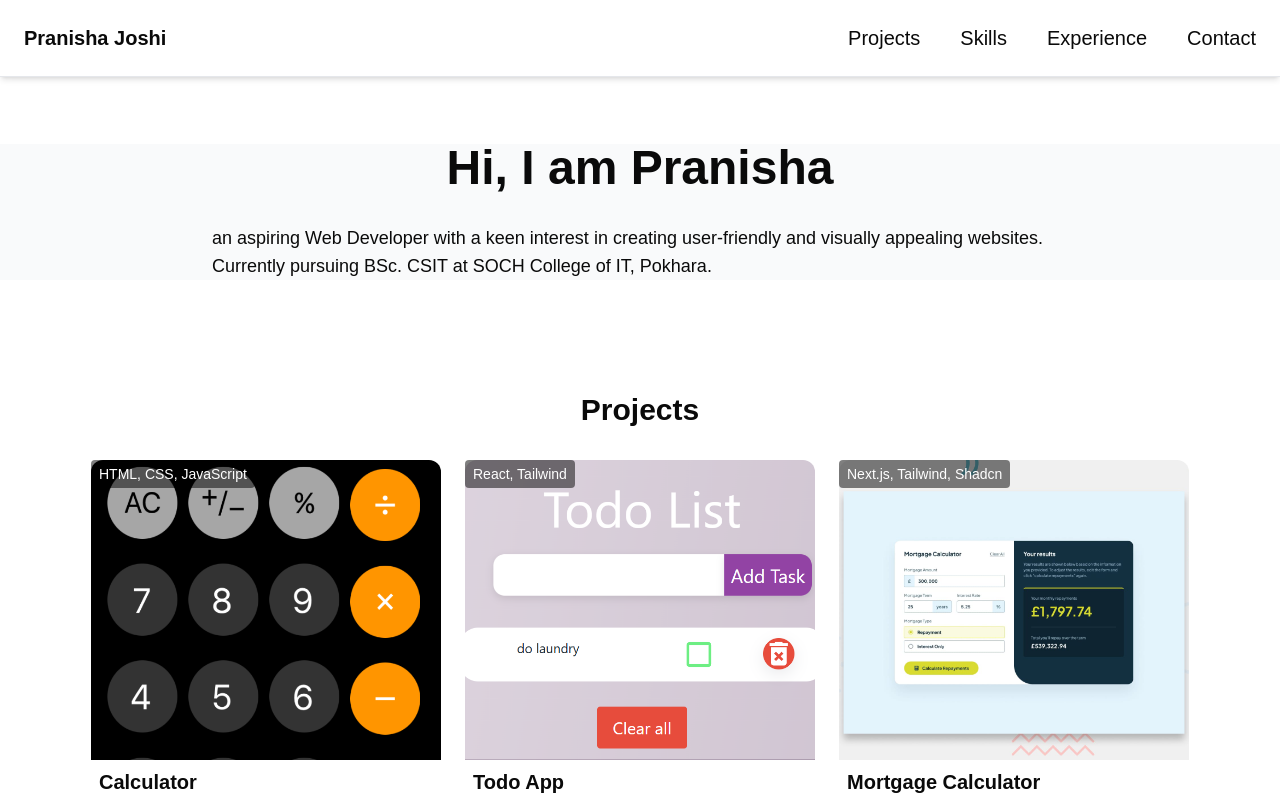
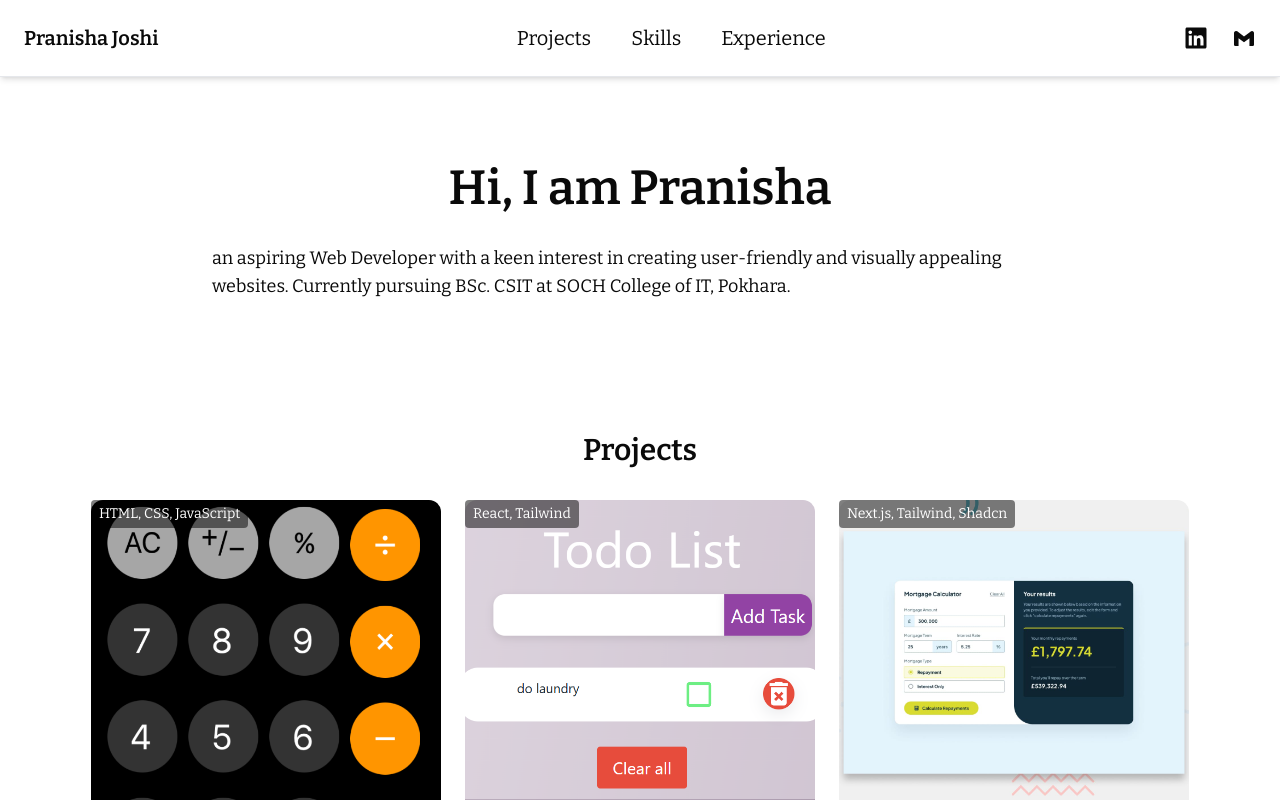
Before and after one commit to pranishajooshii/personal-portfolio, a Next.js app: page / in a window 1280 px wide. Shown: the top 802 px of the page. Built offline with nearby package versions, Linux system fonts and the light colour scheme.

Commit message:
changed font and contacts

```diff
--- a/src/app/layout.js
+++ b/src/app/layout.js
@@ -1,4 +1,4 @@
-import { Poppins } from 'next/font/google';
+import { Poppins,Outfit,NotoSerif, Archivo, Bitter } from 'next/font/google';
 import './globals.css';
 import Navbar from '@/components/navbar/Navbar';
 import Footer from '@/components/Footer';
@@ -10,6 +10,12 @@ const poppins = Poppins({
   variable: '--font-poppins',
 });
 
+const moto = Bitter({
+  weight: ['100', '200', '300', '400', '500', '600', '700', '800', '900'],
+  subsets: ['latin'],
+
+});
+
 export const metadata = {
   title: 'Pranisha Joshi',
   description: '',
@@ -19,7 +25,7 @@ export const metadata = {
 export default function RootLayout({ children }) {
   return (
     <html lang="en">
-      <body className={`${poppins.variable} antialiased bg-white`}>
+      <body className={`${moto.className} antialiased bg-white`}>
         <Navbar />
         {children}
 
--- a/src/components/HomePage.jsx
+++ b/src/components/HomePage.jsx
@@ -11,6 +11,7 @@ const HomePage = () => {
       <section id="introduction">
         <Introduction />
       </section>
+
       <section id="projects">
         <ProjectCard />
       </section>
@@ -23,9 +24,7 @@ const HomePage = () => {
         <Experience />
       </section>
 
-      <section id="contact">
-        <Footer />
-      </section>
+
     </div>
   );
 };
--- a/src/components/Introduction.jsx
+++ b/src/components/Introduction.jsx
@@ -4,8 +4,8 @@ import React from "react";
 const Introduction = () => {
   return (
     <div>
-      <div className=" flex  items-center justify-center  mt-36  bg-gray-50     ">
-        <div className=" max-w-4xl px-5">
+      <div className=" flex  items-center justify-center  mt-36        ">
+        <div className=" max-w-4xl p-5">
           <p className="text-3xl md:text-5xl mt-5 md:mt-0 mb-4 md:mb-8  font-semibold text-left md:text-center ">
             Hi, I am Pranisha{" "}
           </p>
--- a/src/components/navbar/LinkList.jsx
+++ b/src/components/navbar/LinkList.jsx
@@ -1,5 +1,8 @@
 import React from "react";
 import { usePathname } from "next/navigation";
+import Link from "next/link";
+import { FaLinkedin } from "react-icons/fa";
+import { BiLogoGmail } from "react-icons/bi";
 
 const LinkList = ({ isMobile }) => {
   const pathname = usePathname();
@@ -18,8 +21,6 @@ const LinkList = ({ isMobile }) => {
 
   return (
     <>
-
-
       <div className={`${isMobile ? "text-left" : "text-center"}`}>
         <ul className={`flex ${isMobile ? "flex-col" : "flex-row"} gap-10`}>
           <li
@@ -60,21 +61,26 @@ const LinkList = ({ isMobile }) => {
               Experience
             </button>
           </li>
-    <li
-      className={`hover:text-gray-500 ${
-        pathname === "/#contact" ? "underline" : ""
-      }`}
+        </ul>
+
+        {/* Social Media Icons */}
+        {isMobile && (
+        <div className="flex  space-x-6  mt-6">
+          {/* LinkedIn Icon */}
+          <Link
+            href="https://www.linkedin.com/in/pranisha-joshi-bb5714201/"
+            target="_blank"
           >
-      <button
-        onClick={() => scrollToSection("contact")}
-        className="text-sm md:text-lg xl:text-xl"
-      >
-        Contact
-      </button>
-    </li>
-  </ul>
+            <FaLinkedin size={24} />
+          </Link>
+
+          {/* Gmail Icon */}
+          <Link href="mailto:16aanahomes@gmail.com">
+            <BiLogoGmail size={24} />
+          </Link>
         </div>
-
+         )}
+      </div>
     </>
   );
 };
--- a/src/components/navbar/Navbar.jsx
+++ b/src/components/navbar/Navbar.jsx
@@ -1,10 +1,12 @@
 "use client";
 import React, { useState, useEffect } from "react";
 import { RxHamburgerMenu } from "react-icons/rx";
+import { FaLinkedin } from "react-icons/fa"; // Import LinkedIn and Gmail icons
 import LinkList from "./LinkList";
 import Image from "next/image";
 import Link from "next/link";
 import { usePathname } from "next/navigation";
+import { BiLogoGmail } from "react-icons/bi";
 import {
   Sheet,
   SheetContent,
@@ -73,9 +75,25 @@ const Navbar = () => {
         {/* Left Side - Name */}
         <div className="font-semibold text-xl">Pranisha Joshi</div>
 
-        {/* Right Side - Links */}
-        <div className="flex">
+        {/* Center - LinkList */}
+        <div className="flex mx-auto">
           <LinkList isMobile={false} />
+        </div>
+
+        {/* Right Side - Icons */}
+        <div className="flex space-x-6">
+          {/* LinkedIn Icon */}
+          <Link
+            href="https://www.linkedin.com/in/pranisha-joshi-bb5714201/"
+            target="_blank"
+          >
+            <FaLinkedin size={24} />
+          </Link>
+
+          {/* Gmail Icon */}
+          <Link href="mailto:pranisha.joshi11@gmail.com">
+            <BiLogoGmail size={24} />
+          </Link>
         </div>
       </nav>
     </div>
```
Lines whose indentation alone changed are shown as unchanged.
